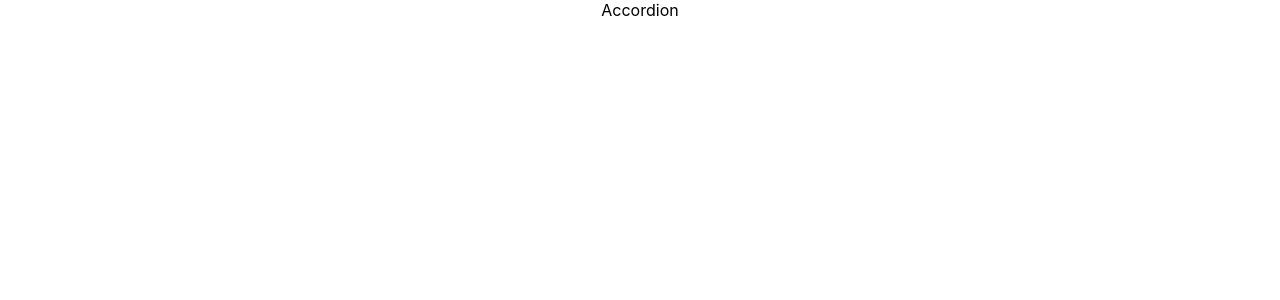
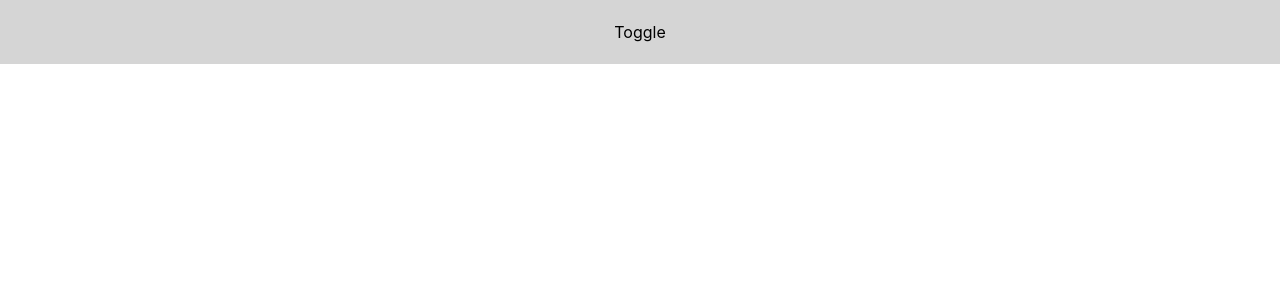
Before and after one commit to nldn/react-accordion, a React (Create React App) app: page / in a window 1280 px wide. Shown: the top 300 px of the page. Built offline with nearby package versions, Linux system fonts and the light colour scheme.

Commit message:
Add Header.

```diff
--- a/src/components/Accordion/index.tsx
+++ b/src/components/Accordion/index.tsx
@@ -1,7 +1,19 @@
+import styled from 'styled-components';
+
+const Header = styled.div`
+  display: flex;
+  justify-content: center;
+  align-items: center;
+  height: 64px;
+  background-color: #d5d5d5;
+`;
+
 export const Accordion = () => {
   return (
     <div>
-      Accordion
+      <Header>
+        <span>Toggle</span>
+      </Header>
     </div>
   );
 };
```
Also changed, not shown: 1 other file (tests, documents, lock files or other folders).
